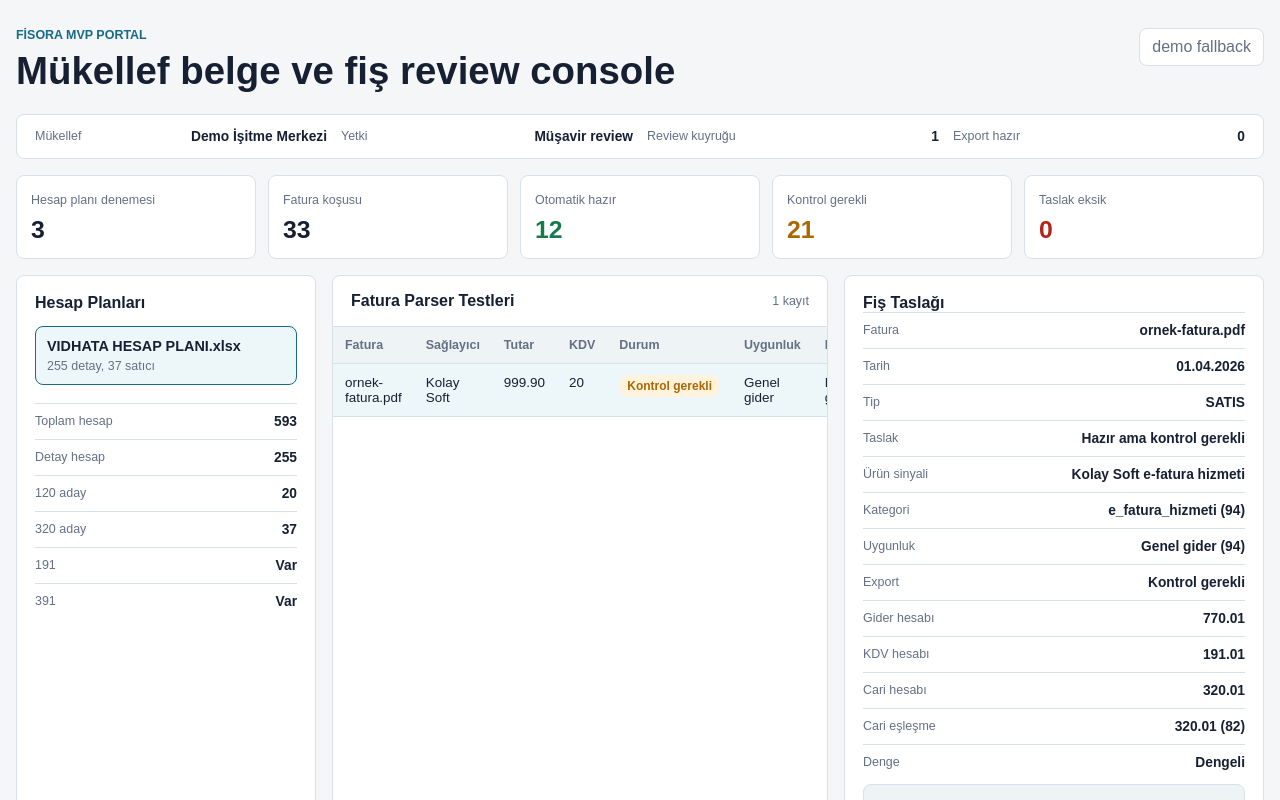
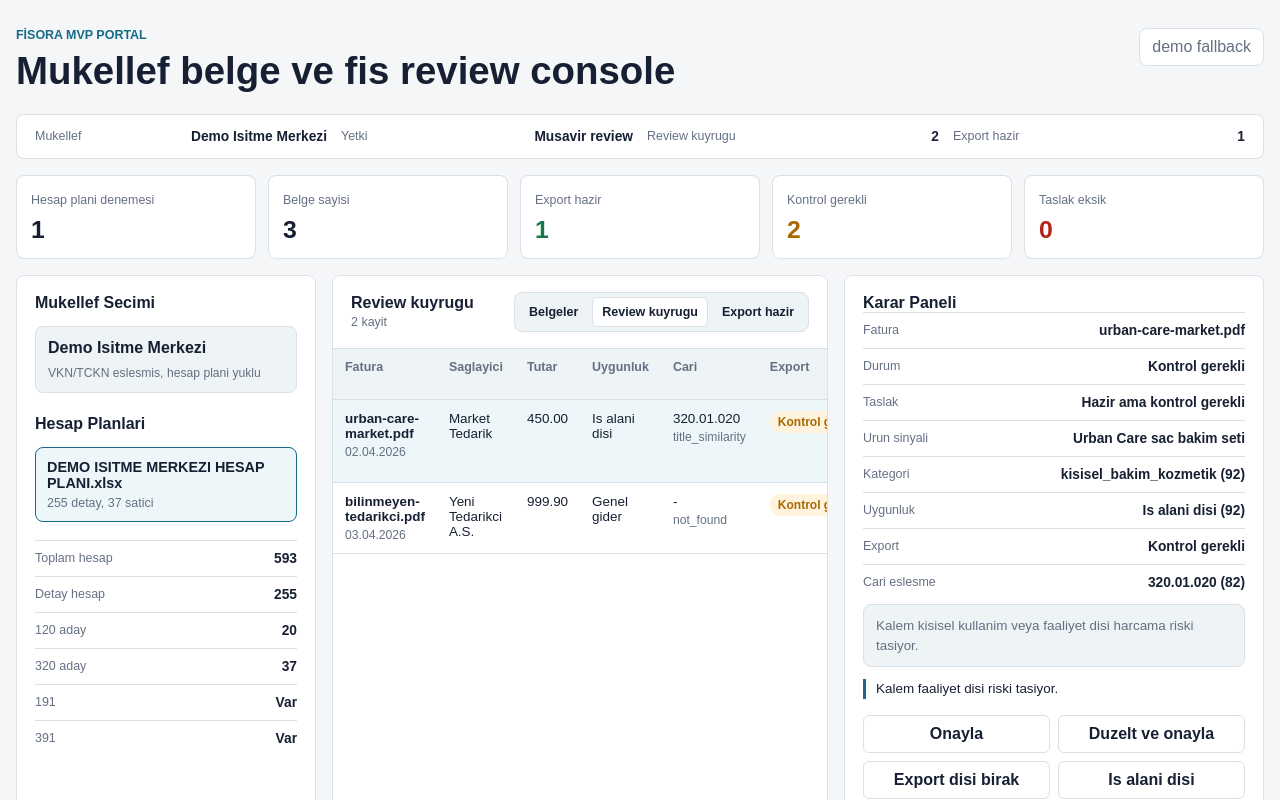
Before and after one commit to keremerdogdu92/Fisora, a Next.js app in the folder frontend/: page / in a window 1280 px wide. Shown: the top 800 px of the page. Built offline with nearby package versions, Linux system fonts and the light colour scheme; no server answers.

Commit message:
Expand portal review workflow

```diff
--- a/frontend/app/demo-data.ts
+++ b/frontend/app/demo-data.ts
@@ -1,24 +1,24 @@
 export const fallbackReviewData = {
   generatedFrom: "demo fallback",
   summary: {
-    chartRunCount: 3,
-    invoiceRowCount: 33,
-    autoReadyCount: 12,
-    reviewRequiredCount: 21,
+    chartRunCount: 1,
+    invoiceRowCount: 3,
+    autoReadyCount: 1,
+    reviewRequiredCount: 2,
     cannotDraftCount: 0,
     allDraftsBalanced: true,
   },
   chartRuns: [
     {
-      chartFileName: "VIDHATA HESAP PLANI.xlsx",
+      chartFileName: "DEMO ISITME MERKEZI HESAP PLANI.xlsx",
       accountCount: 593,
       detailAccountCount: 255,
       customerCandidateCount: 20,
       supplierCandidateCount: 37,
       hasPurchaseVat191: true,
       hasSalesVat391: true,
-      autoReadyCount: 4,
-      reviewRequiredCount: 7,
+      autoReadyCount: 1,
+      reviewRequiredCount: 2,
       cannotDraftCount: 0,
       selectedAccounts: {
         expense_account: "770.01",
@@ -30,33 +30,101 @@ export const fallbackReviewData = {
   ],
   invoiceRows: [
     {
-      chartFileName: "VIDHATA HESAP PLANI.xlsx",
-      fileName: "ornek-fatura.pdf",
-      providerHint: "Kolay Soft",
-      invoiceType: "SATIS",
+      chartFileName: "DEMO ISITME MERKEZI HESAP PLANI.xlsx",
+      fileName: "rexton-alis-faturasi.pdf",
+      providerHint: "Rexton Medikal",
+      invoiceType: "ALIS",
       issueDate: "01.04.2026",
+      payableTotal: "12000.00",
+      vatRates: ["20"],
+      status: "auto_ready",
+      draftQuality: "full_basic_purchase",
+      isBalanced: true,
+      riskFlags: [],
+      parseNotes: [],
+      reviewReasonCodes: [],
+      productLineHint: "Rexton RLi 20",
+      productCategory: "isitme_cihazi",
+      productConfidence: 91,
+      businessRelevanceStatus: "uygun",
+      businessRelevanceConfidence: 91,
+      businessRelevanceReason: "Kalem isitme merkezi faaliyet profiliyle uyumlu gorunuyor.",
+      businessRelevanceEvidence: ["matched:rexton", "activity_match:hearing_center"],
+      exportStatus: "export_ready",
+      selectedExpenseAccount: "770.01",
+      selectedVatAccount: "191.01",
+      selectedSupplierAccount: "320.01.015",
+      counterpartyMatchCode: "320.01.015",
+      counterpartyMatchConfidence: 100,
+      counterpartyMatchReason: "tax_id_exact",
+      draftLines: [
+        { account_code: "770.01", description: "Alis gideri", debit: "10000.00", credit: "0.00" },
+        { account_code: "191.01", description: "Indirilecek KDV", debit: "2000.00", credit: "0.00" },
+        { account_code: "320.01.015", description: "Satici cari", debit: "0.00", credit: "12000.00" },
+      ],
+    },
+    {
+      chartFileName: "DEMO ISITME MERKEZI HESAP PLANI.xlsx",
+      fileName: "urban-care-market.pdf",
+      providerHint: "Market Tedarik",
+      invoiceType: "ALIS",
+      issueDate: "02.04.2026",
+      payableTotal: "450.00",
+      vatRates: ["20"],
+      status: "review_required",
+      draftQuality: "partial_review_required",
+      isBalanced: true,
+      riskFlags: [],
+      parseNotes: [],
+      reviewReasonCodes: [],
+      productLineHint: "Urban Care sac bakim seti",
+      productCategory: "kisisel_bakim_kozmetik",
+      productConfidence: 92,
+      businessRelevanceStatus: "is_alani_disi",
+      businessRelevanceConfidence: 92,
+      businessRelevanceReason: "Kalem kisisel kullanim veya faaliyet disi harcama riski tasiyor.",
+      businessRelevanceEvidence: ["matched:urban care", "personal_use_category"],
+      exportStatus: "review_required",
+      selectedExpenseAccount: "770.01",
+      selectedVatAccount: "191.01",
+      selectedSupplierAccount: "320.01.020",
+      counterpartyMatchCode: "320.01.020",
+      counterpartyMatchConfidence: 82,
+      counterpartyMatchReason: "title_similarity",
+      draftLines: [
+        { account_code: "770.01", description: "Kontrol bekleyen gider", debit: "375.00", credit: "0.00" },
+        { account_code: "191.01", description: "Indirilecek KDV", debit: "75.00", credit: "0.00" },
+        { account_code: "320.01.020", description: "Satici cari", debit: "0.00", credit: "450.00" },
+      ],
+    },
+    {
+      chartFileName: "DEMO ISITME MERKEZI HESAP PLANI.xlsx",
+      fileName: "bilinmeyen-tedarikci.pdf",
+      providerHint: "Yeni Tedarikci A.S.",
+      invoiceType: "ALIS",
+      issueDate: "03.04.2026",
       payableTotal: "999.90",
       vatRates: ["20"],
       status: "review_required",
       draftQuality: "partial_review_required",
       isBalanced: true,
-      riskFlags: ["special_tax_manual_review"],
+      riskFlags: [],
       parseNotes: [],
-      reviewReasonCodes: ["special_tax_manual_review"],
+      reviewReasonCodes: ["counterparty_not_found"],
       productLineHint: "Kolay Soft e-fatura hizmeti",
       productCategory: "e_fatura_hizmeti",
       productConfidence: 94,
       businessRelevanceStatus: "genel_gider",
       businessRelevanceConfidence: 94,
-      businessRelevanceReason: "E-fatura hizmeti sektorler arasi genel gider niteliginde gorunuyor.",
+      businessRelevanceReason: "Kalem sektorler arasi genel gider niteliginde gorunuyor.",
       businessRelevanceEvidence: ["matched:kolay soft", "general_expense"],
       exportStatus: "review_required",
       selectedExpenseAccount: "770.01",
       selectedVatAccount: "191.01",
       selectedSupplierAccount: "320.01",
-      counterpartyMatchCode: "320.01",
-      counterpartyMatchConfidence: 82,
-      counterpartyMatchReason: "title_similarity",
+      counterpartyMatchCode: "",
+      counterpartyMatchConfidence: 0,
+      counterpartyMatchReason: "not_found",
       draftLines: [
         { account_code: "770.01", description: "Gider", debit: "833.25", credit: "0.00" },
         { account_code: "191.01", description: "Indirilecek KDV", debit: "166.65", credit: "0.00" },
--- a/frontend/app/page.tsx
+++ b/frontend/app/page.tsx
@@ -69,29 +69,74 @@ type ReviewData = {
   invoiceRows: InvoiceRow[];
 };
 
+type ViewMode = "all" | "review" | "export";
+type DecisionAction = "approve" | "approve_with_changes" | "exclude_export" | "out_of_scope" | "wrong_counterparty";
+
+type LocalDecision = {
+  action: DecisionAction;
+  label: string;
+  learningScope: string;
+};
+
 const statusLabels: Record<string, string> = {
-  auto_ready: "Otomatik hazır",
+  auto_ready: "Otomatik hazir",
   review_required: "Kontrol gerekli",
+  cannot_draft: "Taslak yok",
 };
 
 const draftQualityLabels: Record<string, string> = {
-  full_basic_purchase: "Tam temel alış fişi",
-  partial_review_required: "Hazır ama kontrol gerekli",
-  gross_balanced_needs_vat_split: "Brüt dengeli, KDV ayrımı gerekli",
+  full_basic_purchase: "Tam temel alis fisi",
+  partial_review_required: "Hazir ama kontrol gerekli",
+  gross_balanced_needs_vat_split: "Brut dengeli, KDV ayrimi gerekli",
   no_positive_amount: "Pozitif tutar yok",
 };
 
 const relevanceLabels: Record<string, string> = {
   uygun: "Uygun",
   genel_gider: "Genel gider",
-  supheli: "Şüpheli",
-  is_alani_disi: "İş alanı dışı",
+  supheli: "Supheli",
+  is_alani_disi: "Is alani disi",
 };
 
 const exportStatusLabels: Record<string, string> = {
-  export_ready: "Export hazır",
+  export_ready: "Export hazir",
   review_required: "Kontrol gerekli",
-  blocked: "Bloklandı",
+  blocked: "Bloklandi",
+  rejected: "Reddedildi",
+};
+
+const viewLabels: Record<ViewMode, string> = {
+  all: "Belgeler",
+  review: "Review kuyrugu",
+  export: "Export hazir",
+};
+
+const decisions: Record<DecisionAction, LocalDecision> = {
+  approve: {
+    action: "approve",
+    label: "Onayla",
+    learningScope: "Ayni cari ve ayni kategori tekrar ederse guven puani artar.",
+  },
+  approve_with_changes: {
+    action: "approve_with_changes",
+    label: "Duzelt ve onayla",
+    learningScope: "Duzeltilen hesap/cari mukellef ozel kural adayi olur.",
+  },
+  exclude_export: {
+    action: "exclude_export",
+    label: "Export disi birak",
+    learningScope: "Benzer risk bayraklari sonraki belgelerde export disi onerilir.",
+  },
+  out_of_scope: {
+    action: "out_of_scope",
+    label: "Is alani disi",
+    learningScope: "Urun kategorisi bu mukellefte kontrol veya red onerisine tasinir.",
+  },
+  wrong_counterparty: {
+    action: "wrong_counterparty",
+    label: "Cari yanlis",
+    learningScope: "Cari eslestirme guveni dusurulur ve yeni cari secimi istenir.",
+  },
 };
 
 function formatStatus(status: string) {
@@ -110,11 +155,27 @@ function formatExportStatus(value: string) {
   return exportStatusLabels[value] ?? (value || "-");
 }
 
+function rowKey(row: InvoiceRow) {
+  return `${row.chartFileName}:${row.fileName}`;
+}
+
+function exportGateReason(row: InvoiceRow) {
+  if (!row.isBalanced) return "Fis dengeli degil.";
+  if (!row.counterpartyMatchCode || row.counterpartyMatchReason === "not_found") return "Cari eslesmesi net degil.";
+  if (row.reviewReasonCodes.length) return row.reviewReasonCodes.join(", ");
+  if (row.businessRelevanceStatus === "is_alani_disi") return "Kalem faaliyet disi riski tasiyor.";
+  if (row.businessRelevanceStatus === "supheli") return "Kalem faaliyet profiliyle net eslesmedi.";
+  if (row.exportStatus !== "export_ready") return "Musavir politikasi export onayi istiyor.";
+  return "Export paketine alinabilir.";
+}
+
 export default function Home() {
   const [data, setData] = useState<ReviewData>(fallbackReviewData as ReviewData);
   const [source, setSource] = useState("demo fallback");
   const [activeChart, setActiveChart] = useState("");
   const [selectedKey, setSelectedKey] = useState("");
+  const [viewMode, setViewMode] = useState<ViewMode>("review");
+  const [decisionLog, setDecisionLog] = useState<Record<string, LocalDecision>>({});
 
   useEffect(() => {
     let cancelled = false;
@@ -141,48 +202,72 @@ export default function Home() {
     };
   }, []);
 
-  const visibleInvoices = useMemo(() => {
+  const chartInvoices = useMemo(() => {
     return data.invoiceRows.filter((row) => !activeChart || row.chartFileName === activeChart);
   }, [activeChart, data.invoiceRows]);
 
+  const visibleInvoices = useMemo(() => {
+    if (viewMode === "review") return chartInvoices.filter((row) => row.exportStatus !== "export_ready");
+    if (viewMode === "export") return chartInvoices.filter((row) => row.exportStatus === "export_ready");
+    return chartInvoices;
+  }, [chartInvoices, viewMode]);
+
   const selectedInvoice = useMemo(() => {
-    return visibleInvoices.find((row) => `${row.chartFileName}:${row.fileName}` === selectedKey) ?? visibleInvoices[0];
+    return visibleInvoices.find((row) => rowKey(row) === selectedKey) ?? visibleInvoices[0];
   }, [selectedKey, visibleInvoices]);
+
   const exportReadyCount = useMemo(() => {
-    return visibleInvoices.filter((row) => row.exportStatus === "export_ready").length;
-  }, [visibleInvoices]);
+    return chartInvoices.filter((row) => row.exportStatus === "export_ready").length;
+  }, [chartInvoices]);
+
   const reviewQueueCount = useMemo(() => {
-    return visibleInvoices.filter((row) => row.exportStatus !== "export_ready").length;
-  }, [visibleInvoices]);
+    return chartInvoices.filter((row) => row.exportStatus !== "export_ready").length;
+  }, [chartInvoices]);
+
+  const activeDecision = selectedInvoice ? decisionLog[rowKey(selectedInvoice)] : undefined;
+
+  function setDecision(action: DecisionAction) {
+    if (!selectedInvoice) return;
+    setDecisionLog((current) => ({
+      ...current,
+      [rowKey(selectedInvoice)]: decisions[action],
+    }));
+  }
 
   return (
     <main className="app-shell">
       <header className="topbar">
         <div>
           <p className="label">Fisora MVP Portal</p>
-          <h1>Mükellef belge ve fiş review console</h1>
+          <h1>Mukellef belge ve fis review console</h1>
         </div>
         <div className="source">{source}</div>
       </header>
 
-      <section className="portal-strip" aria-label="Mükellef portal özeti">
-        <Info label="Mükellef" value="Demo İşitme Merkezi" />
-        <Info label="Yetki" value="Müşavir review" />
-        <Info label="Review kuyruğu" value={String(reviewQueueCount)} />
-        <Info label="Export hazır" value={String(exportReadyCount)} />
+      <section className="portal-strip" aria-label="Mukellef portal ozeti">
+        <Info label="Mukellef" value="Demo Isitme Merkezi" />
+        <Info label="Yetki" value="Musavir review" />
+        <Info label="Review kuyrugu" value={String(reviewQueueCount)} />
+        <Info label="Export hazir" value={String(exportReadyCount)} />
       </section>
 
-      <section className="metrics" aria-label="Özet">
-        <Metric label="Hesap planı denemesi" value={data.summary.chartRunCount} />
-        <Metric label="Fatura koşusu" value={data.summary.invoiceRowCount} />
-        <Metric label="Otomatik hazır" value={data.summary.autoReadyCount} tone="good" />
-        <Metric label="Kontrol gerekli" value={data.summary.reviewRequiredCount} tone="warn" />
+      <section className="metrics" aria-label="Ozet">
+        <Metric label="Hesap plani denemesi" value={data.summary.chartRunCount} />
+        <Metric label="Belge sayisi" value={chartInvoices.length} />
+        <Metric label="Export hazir" value={exportReadyCount} tone="good" />
+        <Metric label="Kontrol gerekli" value={reviewQueueCount} tone="warn" />
         <Metric label="Taslak eksik" value={data.summary.cannotDraftCount} tone="bad" />
       </section>
 
       <section className="layout">
-        <aside className="sidebar" aria-label="Hesap planları">
-          <h2>Hesap Planları</h2>
+        <aside className="sidebar" aria-label="Mukellef ve hesap planlari">
+          <h2>Mukellef Secimi</h2>
+          <div className="client-card">
+            <strong>Demo Isitme Merkezi</strong>
+            <span>VKN/TCKN eslesmis, hesap plani yuklu</span>
+          </div>
+
+          <h2>Hesap Planlari</h2>
           <div className="chart-list">
             {data.chartRuns.map((chart) => (
               <button
@@ -196,7 +281,7 @@ export default function Home() {
               >
                 <strong>{chart.chartFileName}</strong>
                 <span>
-                  {chart.detailAccountCount} detay, {chart.supplierCandidateCount} satıcı
+                  {chart.detailAccountCount} detay, {chart.supplierCandidateCount} satici
                 </span>
               </button>
             ))}
@@ -204,44 +289,67 @@ export default function Home() {
           <ChartDetails chart={data.chartRuns.find((chart) => chart.chartFileName === activeChart)} />
         </aside>
 
-        <section className="table-panel" aria-label="Fatura testleri">
+        <section className="table-panel" aria-label="Belge listesi">
           <div className="panel-head">
-            <h2>Fatura Parser Testleri</h2>
-            <span>{visibleInvoices.length} kayıt</span>
+            <div>
+              <h2>{viewLabels[viewMode]}</h2>
+              <span>{visibleInvoices.length} kayit</span>
+            </div>
+            <div className="tabbar" role="tablist" aria-label="Belge filtreleri">
+              {(Object.keys(viewLabels) as ViewMode[]).map((mode) => (
+                <button
+                  aria-selected={viewMode === mode}
+                  className={viewMode === mode ? "tab active" : "tab"}
+                  key={mode}
+                  onClick={() => {
+                    setViewMode(mode);
+                    setSelectedKey("");
+                  }}
+                  role="tab"
+                  type="button"
+                >
+                  {viewLabels[mode]}
+                </button>
+              ))}
+            </div>
           </div>
           <div className="table-wrap">
             <table>
               <thead>
                 <tr>
                   <th>Fatura</th>
-                  <th>Sağlayıcı</th>
+                  <th>Saglayici</th>
                   <th>Tutar</th>
-                  <th>KDV</th>
-                  <th>Durum</th>
                   <th>Uygunluk</th>
+                  <th>Cari</th>
                   <th>Export</th>
-                  <th>Risk</th>
+                  <th>Kontrol nedeni</th>
                 </tr>
               </thead>
               <tbody>
                 {visibleInvoices.map((row) => {
-                  const key = `${row.chartFileName}:${row.fileName}`;
+                  const key = rowKey(row);
                   return (
                     <tr
-                      className={selectedInvoice && selectedInvoice.fileName === row.fileName ? "selected" : ""}
+                      className={selectedInvoice && rowKey(selectedInvoice) === key ? "selected" : ""}
                       key={key}
                       onClick={() => setSelectedKey(key)}
                     >
-                      <td>{row.fileName}</td>
+                      <td>
+                        <strong>{row.fileName}</strong>
+                        <span className="subtle">{row.issueDate || "-"}</span>
+                      </td>
                       <td>{row.providerHint || "Bilinmiyor"}</td>
                       <td>{row.payableTotal || "-"}</td>
-                      <td>{row.vatRates.length ? row.vatRates.join(", ") : "-"}</td>
+                      <td>{formatRelevance(row.businessRelevanceStatus)}</td>
                       <td>
-                        <span className={`status ${row.status}`}>{formatStatus(row.status)}</span>
+                        {row.counterpartyMatchCode || "-"}
+                        <span className="subtle">{row.counterpartyMatchReason}</span>
                       </td>
-                      <td>{formatRelevance(row.businessRelevanceStatus)}</td>
-                      <td>{formatExportStatus(row.exportStatus)}</td>
-                      <td>{row.reviewReasonCodes.length ? row.reviewReasonCodes.join(", ") : "-"}</td>
+                      <td>
+                        <span className={`status ${row.exportStatus}`}>{formatExportStatus(row.exportStatus)}</span>
+                      </td>
+                      <td>{exportGateReason(row)}</td>
                     </tr>
                   );
                 })}
@@ -250,16 +358,15 @@ export default function Home() {
           </div>
         </section>
 
-        <section className="detail-panel" aria-label="Fiş taslağı">
-          <h2>Fiş Taslağı</h2>
+        <section className="detail-panel" aria-label="Karar ve fis taslagi">
+          <h2>Karar Paneli</h2>
           {selectedInvoice ? (
             <>
               <div className="detail-grid">
                 <Info label="Fatura" value={selectedInvoice.fileName} />
-                <Info label="Tarih" value={selectedInvoice.issueDate || "-"} />
-                <Info label="Tip" value={selectedInvoice.invoiceType || "-"} />
+                <Info label="Durum" value={formatStatus(selectedInvoice.status)} />
                 <Info label="Taslak" value={formatDraftQuality(selectedInvoice.draftQuality)} />
-                <Info label="Ürün sinyali" value={selectedInvoice.productLineHint || "-"} />
+                <Info label="Urun sinyali" value={selectedInvoice.productLineHint || "-"} />
                 <Info
                   label="Kategori"
                   value={`${selectedInvoice.productCategory || "-"} (${selectedInvoice.productConfidence ?? 0})`}
@@ -269,24 +376,44 @@ export default function Home() {
                   value={`${formatRelevance(selectedInvoice.businessRelevanceStatus)} (${selectedInvoice.businessRelevanceConfidence ?? 0})`}
                 />
                 <Info label="Export" value={formatExportStatus(selectedInvoice.exportStatus)} />
-                <Info label="Gider hesabı" value={selectedInvoice.selectedExpenseAccount} />
-                <Info label="KDV hesabı" value={selectedInvoice.selectedVatAccount} />
-                <Info label="Cari hesabı" value={selectedInvoice.selectedSupplierAccount} />
                 <Info
-                  label="Cari eşleşme"
+                  label="Cari eslesme"
                   value={`${selectedInvoice.counterpartyMatchCode || "-"} (${selectedInvoice.counterpartyMatchConfidence ?? 0})`}
                 />
-                <Info label="Denge" value={selectedInvoice.isBalanced ? "Dengeli" : "Eksik"} />
               </div>
-              <p className="reason">{selectedInvoice.businessRelevanceReason || "Uygunluk gerekçesi yok."}</p>
+
+              <p className="reason">{selectedInvoice.businessRelevanceReason || "Uygunluk gerekcesi yok."}</p>
+              <p className="gate-reason">{exportGateReason(selectedInvoice)}</p>
+
+              <div className="decision-actions" aria-label="Musavir kararlari">
+                {(Object.keys(decisions) as DecisionAction[]).map((action) => (
+                  <button key={action} onClick={() => setDecision(action)} type="button">
+                    {decisions[action].label}
+                  </button>
+                ))}
+              </div>
+
+              <div className="decision-result">
+                {activeDecision ? (
+                  <>
+                    <span>Son karar</span>
+                    <strong>{activeDecision.label}</strong>
+                    <p>{activeDecision.learningScope}</p>
+                  </>
+                ) : (
+                  <p>Bu belge icin henuz musavir karari verilmedi.</p>
+                )}
+              </div>
+
+              <h2>Fis Taslagi</h2>
               <div className="draft-lines">
                 {selectedInvoice.draftLines.length ? (
                   <table>
                     <thead>
                       <tr>
                         <th>Hesap</th>
-                        <th>Açıklama</th>
-                        <th>Borç</th>
+                        <th>Aciklama</th>
+                        <th>Borc</th>
                         <th>Alacak</th>
                       </tr>
                     </thead>
@@ -302,12 +429,12 @@ export default function Home() {
                     </tbody>
                   </table>
                 ) : (
-                  <p className="empty">Bu kayıt için pozitif tutarlı fiş taslağı üretilemedi.</p>
+                  <p className="empty">Bu kayit icin pozitif tutarli fis taslagi uretilemedi.</p>
                 )}
               </div>
             </>
           ) : (
-            <p className="empty">Fatura seçimi yok.</p>
+            <p className="empty">Bu filtrede belge yok.</p>
           )}
         </section>
       </section>
--- a/frontend/app/styles.css
+++ b/frontend/app/styles.css
@@ -154,6 +154,24 @@ h2 {
   margin: 14px 0 18px;
 }
 
+.client-card {
+  background: var(--surface-2);
+  border: 1px solid var(--border);
+  border-radius: 8px;
+  display: grid;
+  gap: 5px;
+  margin: 14px 0 22px;
+  padding: 12px;
+}
+
+.client-card span,
+.subtle {
+  color: var(--muted);
+  display: block;
+  font-size: 0.76rem;
+  margin-top: 4px;
+}
+
 .chart-button {
   width: 100%;
   border: 1px solid var(--border);
@@ -225,7 +243,38 @@ h2 {
   border-bottom: 1px solid var(--border);
   display: flex;
   justify-content: space-between;
+  gap: 12px;
   padding: 16px 18px;
+}
+
+.tabbar {
+  background: var(--surface-2);
+  border: 1px solid var(--border);
+  border-radius: 8px;
+  display: flex;
+  gap: 4px;
+  padding: 4px;
+}
+
+.tab,
+.decision-actions button {
+  border: 1px solid transparent;
+  border-radius: 6px;
+  color: var(--text);
+  cursor: pointer;
+  font-weight: 700;
+}
+
+.tab {
+  background: transparent;
+  font-size: 0.78rem;
+  padding: 7px 9px;
+  white-space: nowrap;
+}
+
+.tab.active {
+  background: var(--surface);
+  border-color: var(--border);
 }
 
 .table-wrap {
@@ -283,7 +332,18 @@ tbody tr.selected {
   color: var(--warn);
 }
 
+.status.export_ready {
+  background: #e8f6ef;
+  color: var(--good);
+}
+
 .status.cannot_draft {
+  background: #fdecea;
+  color: var(--bad);
+}
+
+.status.blocked,
+.status.rejected {
   background: #fdecea;
   color: var(--bad);
 }
@@ -300,6 +360,60 @@ tbody tr.selected {
 .empty {
   color: var(--muted);
   line-height: 1.5;
+}
+
+.gate-reason {
+  border-left: 3px solid var(--accent);
+  color: var(--text);
+  font-size: 0.84rem;
+  line-height: 1.45;
+  margin: 12px 0 0;
+  padding-left: 10px;
+}
+
+.decision-actions {
+  display: grid;
+  gap: 8px;
+  grid-template-columns: repeat(2, minmax(0, 1fr));
+  margin: 16px 0;
+}
+
+.decision-actions button {
+  background: var(--surface);
+  border-color: var(--border);
+  min-height: 38px;
+  padding: 8px;
+}
+
+.decision-actions button:hover {
+  border-color: var(--accent);
+}
+
+.decision-result {
+  background: var(--surface-2);
+  border: 1px solid var(--border);
+  border-radius: 8px;
+  margin-bottom: 18px;
+  min-height: 82px;
+  padding: 12px;
+}
+
+.decision-result span {
+  color: var(--muted);
+  display: block;
+  font-size: 0.76rem;
+}
+
+.decision-result strong {
+  display: block;
+  margin-top: 5px;
+}
+
+.decision-result p {
+  color: var(--muted);
+  font-size: 0.82rem;
+  line-height: 1.45;
+  margin: 7px 0 0;
 }
 
 @media (max-width: 1180px) {
@@ -324,7 +438,18 @@ tbody tr.selected {
   }
 
   .metrics,
+  .portal-strip,
   .layout {
     grid-template-columns: 1fr;
   }
+
+  .panel-head,
+  .tabbar {
+    align-items: stretch;
+    flex-direction: column;
+  }
+
+  .tab {
+    text-align: left;
+  }
 }
```
